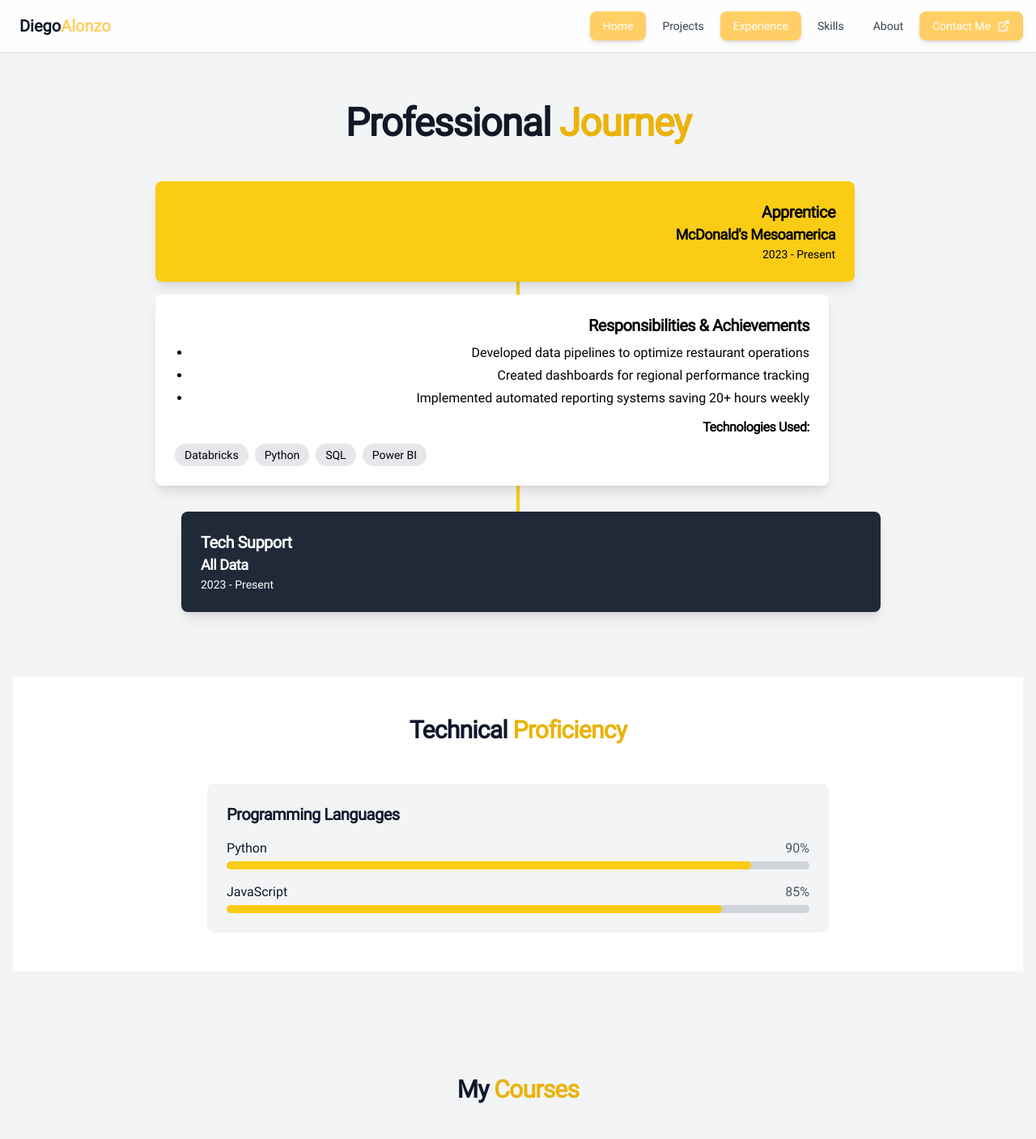
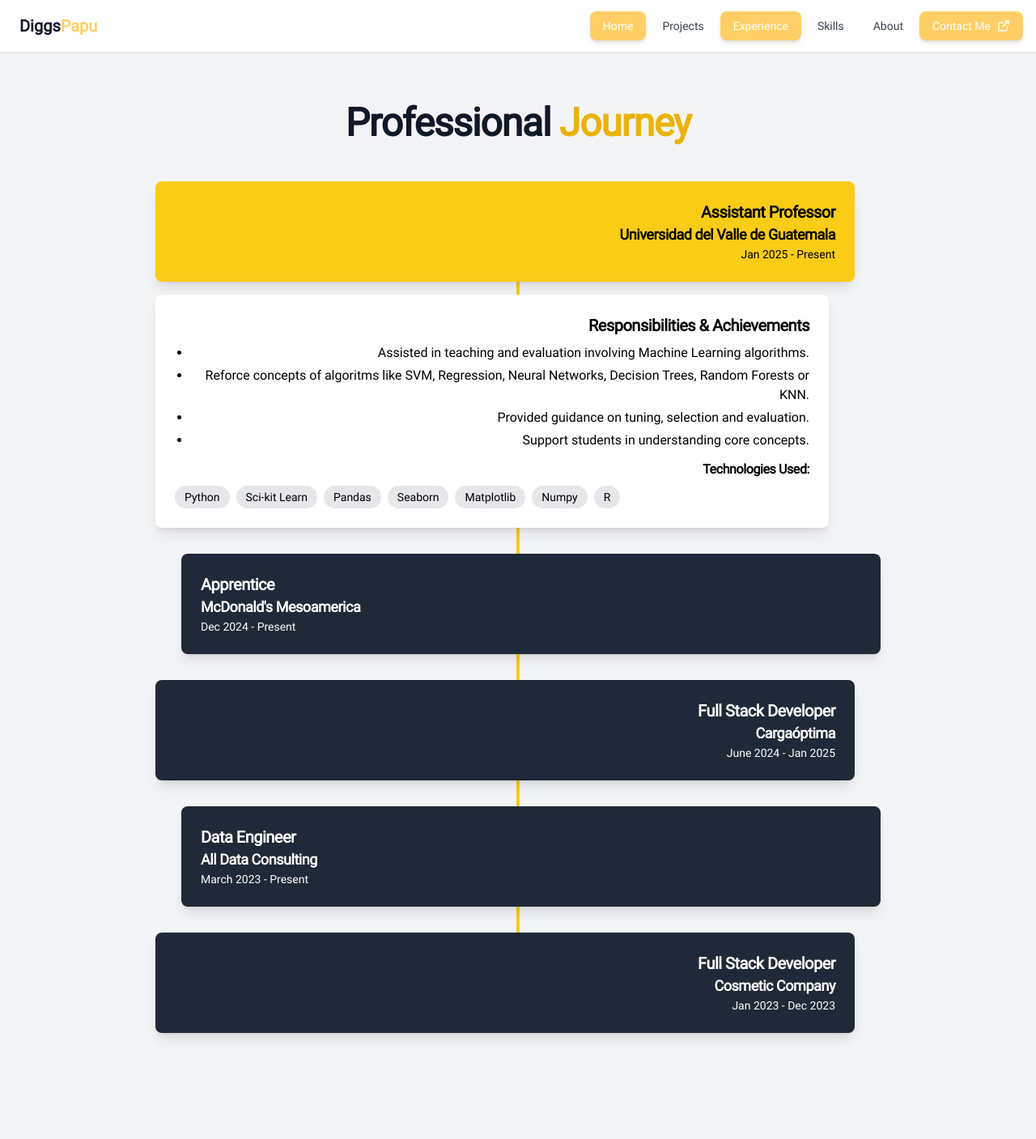
Before and after one commit to DiggsPapu/portafolio, a React (Vite) app: page /portafolio/experience in a window 1280 px wide. Shown: the top 1407 px of the page at 81% size. Built offline with nearby package versions, Linux system fonts and the light colour scheme.

Commit message:
fix: my expertise

```diff
--- a/package.json
+++ b/package.json
@@ -24,6 +24,7 @@
     "react-transition-group": "^4.4.5",
     "react-type-animation": "^3.2.0",
     "storybook": "^8.1.3",
+    "vite-plugin-ssr": "^0.4.142",
     "vitest": "^0.31.4"
   },
   "devDependencies": {
--- a/src/App.jsx
+++ b/src/App.jsx
@@ -18,7 +18,7 @@ function App() {
       <main className="container mx-auto px-4 py-20">
         <Suspense fallback={<div className="text-center py-20">Loading...</div>}>
           <Routes>
-            <Route path="/portafolio/" element={<Home />} />
+            <Route path="/portafolio" element={<Home />} />
             <Route path="/portafolio/about" element={<About />} />
             <Route path="/portafolio/experience" element={<Experience />} />
             <Route path="/portafolio/projects" element={<Projects />} />
--- a/src/components/navbar/navbar.jsx
+++ b/src/components/navbar/navbar.jsx
@@ -47,12 +47,12 @@ export default function NavBar() {
         <div className="flex items-center justify-between h-16">
           {/* Logo */}
           <NavLink
-            to="/portafolio"
+            to="/portafolio/home"
             className="flex items-center"
           >
             <span className="ml-2 text-xl font-bold text-dark-900 dark:text-white">
-              Diego
-              <span className="text-primary-500">Alonzo</span>
+              Diggs
+              <span className="text-primary-500">Papu</span>
             </span>
           </NavLink>
 
--- a/src/components/sections/AboutSummary.jsx
+++ b/src/components/sections/AboutSummary.jsx
@@ -83,7 +83,7 @@ function AboutSummary() {
                   <li>
                     <strong>Name:</strong>
                     {' '}
-                    Diego Andrés Alonzo
+                    Diego Andrés Alonzo Medinilla
                   </li>
                   <li>
                     <strong>Location:</strong>
@@ -93,7 +93,7 @@ function AboutSummary() {
                   <li>
                     <strong>Email:</strong>
                     {' '}
-                    diggspapu@example.com
+                    diego.alonzom@gmail.com
                   </li>
                 </ul>
               </div>
--- a/src/components/sections/Hero.jsx
+++ b/src/components/sections/Hero.jsx
@@ -9,6 +9,8 @@ function Hero() {
     'Data Engineer',
     2000,
     'Data Science Enthusiast',
+    2000,
+    'CI/CD Noob',
     2000,
     'Software Engineer',
     2000,
--- a/src/data/education.js
+++ b/src/data/education.js
@@ -1,11 +1,26 @@
 export const education = [
   {
     id: 1,
-    degree: 'Bachelor in Software Engineering',
+    degree: 'Engineering in Computer Science',
     institution: 'Universidad del Valle de Guatemala',
     duration: '2022 - Present',
-    description: 'Currently in my 4th year, focusing on data engineering and artificial intelligence.',
+    description: 'Currently in my last year, getting an specialization in artificial intelligence.',
     gpa: '3.8/4.0',
   },
-  // Add more education entries
+  {
+    id: 2,
+    degree: 'Chemistry',
+    institution: 'Universidad del Valle de Guatemala',
+    duration: '2020 - 2022',
+    description: 'Those were my first steps in college but I realized I was more into tech.',
+    gpa: '3.6/4.0',
+  },
+  {
+    id: 3,
+    degree: 'Bachelor Science and Letters',
+    institution: 'Liceo Javier',
+    duration: '2007 - 2019',
+    description: 'School and college.',
+    gpa: '90/100',
+  },
 ]
--- a/src/data/experience.js
+++ b/src/data/experience.js
@@ -1,26 +1,83 @@
 export const experiences = [
   {
     id: 1,
-    role: 'Apprentice',
-    company: "McDonald's Mesoamerica",
-    duration: '2023 - Present',
+    role: 'Assistant Professor',
+    company: "Universidad del Valle de Guatemala",
+    duration: 'Jan 2025 - Present',
     responsibilities: [
-      'Developed data pipelines to optimize restaurant operations',
-      'Created dashboards for regional performance tracking',
-      'Implemented automated reporting systems saving 20+ hours weekly',
+      'Assisted in teaching and evaluation involving Machine Learning algorithms.',
+      'Reforce concepts of algoritms like SVM, Regression, Neural Networks, Decision Trees, Random Forests or KNN.',
+      'Provided guidance on tuning, selection and evaluation.',
+      'Support students in understanding core concepts.',
     ],
-    technologies: ['Databricks', 'Python', 'SQL', 'Power BI'],
+    technologies: ['Python', 'Sci-kit Learn', 'Pandas', 'Seaborn', 'Matplotlib', 'Numpy', 'R'],
   },
   {
     id: 2,
-    role: 'Tech Support',
-    company: 'All Data',
-    duration: '2023 - Present',
+    role: 'Apprentice',
+    company: "McDonald's Mesoamerica",
+    duration: 'Dec 2024 - Present',
+    responsibilities: [
+      'Designed and implemented data architectures (Medallion Architecture).',
+      'Developed Data Cubes and Dashboards supportin BI decisions.',
+      'Built and orchestrated DLT and ETL pipelines in Databricks.',
+      'Integrated automation tools to streamline data workflows.',
+      'Developed ingestion pipelines for data integration.',
+      'Leveraged PySpark and SQL for large-scale data processing, ensuring high data quality following TDD.',
+      'Delivered advanced Sentiment Analysis using Transformer models, providing customer insights.',
+      'Took requirements from the business team creating the best solution.',
+      'Collaborated with cross-functional teams to gather requirements and deliver solutions.',
+    ],
+    technologies: ['Databricks', 'Python', 'Spark/PySpark', 'Github Actions', 'Pipelines', 'SQL', 'Github Actions', 'Power BI', 'Github'],
+  },
+  {
+    id: 4,
+    role: 'Full Stack Developer',
+    company: 'Cargaóptima',
+    duration: 'June 2024 - Jan 2025',
+    responsibilities: [
+      'Designed a DB schema for a web application to manage logistics and transportation.',
+      'Created an environment for developing and deploying web applications using Docker and GCP.',
+      'Developed and maintained web applications using Django and Nextjs.',
+      'Implemented RESTful APIs for data exchange between frontend and backend.',
+      'Collaborated with cross-functional teams to gather requirements and deliver solutions.',
+      'Optimized application performance and ensured security best practices.',
+      'Conducted code reviews and provided mentorship to junior developers.',
+      'Took requirements from the client and translated them into technical specifications.',
+      'Managed the deployment process and ensured smooth transitions to production.',
+      'Provided technical support and troubleshooting for web applications.',
+    ],
+    technologies: ['Python', 'Javascript', 'DjangoREST', 'NextJS', 'Docker', 'GCP', 'Shell', 'Github'],
+  },
+  {
+    id: 4,
+    role: 'Data Engineer',
+    company: 'All Data Consulting',
+    duration: 'March 2023 - Present',
     responsibilities: [
       'Maintained and optimized database systems',
+      'Designed and optimized stored procedures and functions',
+      'Developed ETL and ELT pipelines for data integration',
+      'Created complex SQL queries for data analysis',
+      'Resolved issues in the Database Layer and Data Access Layer',
+      'Managed Data Governance tasks',
+      'Oversaw overall Database Administration',
       'Developed backend solutions for client applications',
       'Provided technical support for data-related issues',
     ],
-    technologies: ['PostgreSQL', 'Node.js', 'MongoDB', 'Docker'],
+    technologies: ['OracleDB', 'PLSQL/SQL', 'Python', 'Airflow', 'Php', 'ELT/ETL', 'Github'],
+  },
+  {
+    id: 4,
+    role: 'Full Stack Developer',
+    company: 'Cosmetic Company',
+    duration: 'Jan 2023 - Dec 2023',
+    responsibilities: [
+      'Developed a web application for managing inventory and sales.',
+      'Designed a user-friendly interface using Angular and Tailwind CSS.',
+      'Implemented a Database schema for efficient data storage and retrieval, using supabase.',
+      'Designed and optimized functions and views for data access.',
+    ],
+    technologies: ['Angular', 'TailwindCSS', 'Supabase', 'Postgresql', 'Github'],
   },
 ]
--- a/src/pages/Experience.jsx
+++ b/src/pages/Experience.jsx
@@ -23,14 +23,14 @@ function Experience() {
         </div>
       </motion.section>
 
-      <motion.section
+      {/* <motion.section
         initial={{ opacity: 0, y: 20 }}
         whileInView={{ opacity: 1, y: 0 }}
         viewport={{ once: true }}
         transition={{ duration: 0.5 }}
       >
         <SkillsProficiency />
-      </motion.section>
+      </motion.section> */}
 
       <motion.section
         initial={{ opacity: 0, y: 20 }}
--- a/vite.config.js
+++ b/vite.config.js
@@ -3,7 +3,7 @@ import react from '@vitejs/plugin-react'
 import path from 'path'
 // https://vitejs.dev/config/
 export default defineConfig({
-  base: '/portafolio/',
+  base: '/portafolio',
   plugins: [react()],
   resolve: {
     alias: {
```
Also changed, not shown: 1 other file (tests, documents, lock files or other folders).
